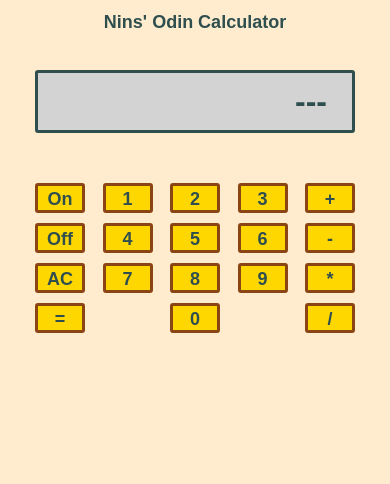
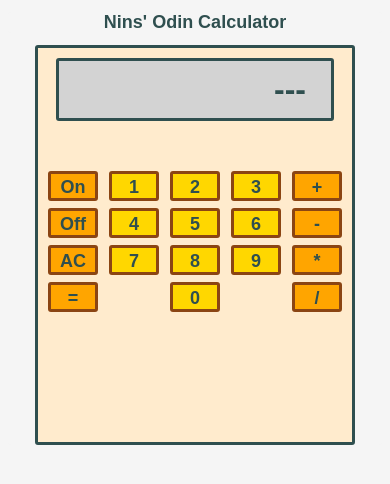
Before and after one commit to milarya/odin-calculator, a plain HTML site: page index.html in a window 390 px wide. Drawn offline with Linux system fonts and the light colour scheme.

Commit message:
feat: Improve style for mobile viewports

```diff
--- a/style.css
+++ b/style.css
@@ -1,6 +1,6 @@
 * {
     box-sizing: border-box;
-    background-color: BlanchedAlmond;
+    background-color: whitesmoke;
     outline: 0px solid red;
     text-align: center;
     font-size: large;
@@ -12,8 +12,10 @@
 }
 
 .calc-container {
+    background-color: BlanchedAlmond;
+    border: 3px solid darkslategray;
     margin: auto;
-    padding: 25px 0px;
+    padding: 10px 10px;
     max-width: 320px;
     height: 400px;
     display: flex;
@@ -24,11 +26,12 @@
 }
 
 .calc-buttons {
+    background-color: BlanchedAlmond;
     display: flex;
-    max-width: 320px;
+    max-width: 294px;
     flex-wrap: wrap;
     justify-content: space-between;
-    gap: 10px;
+    gap: 7px;
 }
 
 .calc-button {
@@ -36,17 +39,21 @@
     width: 50px;
     height: 30px;
     border: 3px solid SaddleBrown;
+    background-color: Orange;
+    flex-shrink: 1;
+}
+
+.number {
     background-color: Gold;
 }
 
 .calc-display {
-    width: 320px;
+    width: auto;
+    min-width: 278px;
     padding: 10px 25px;
     display: flex;
     justify-content: flex-end;
-    gap: 10px;
     font-size: xx-large;
-    align-self: flex-end;
     background-color: LightGray;
     border: 3px solid DarkSlateGray;
 }
@@ -54,4 +61,5 @@
 .calc-display > * {
     font-size: xx-large;
     background-color: LightGray;
+    overflow: hidden;
 }
```
